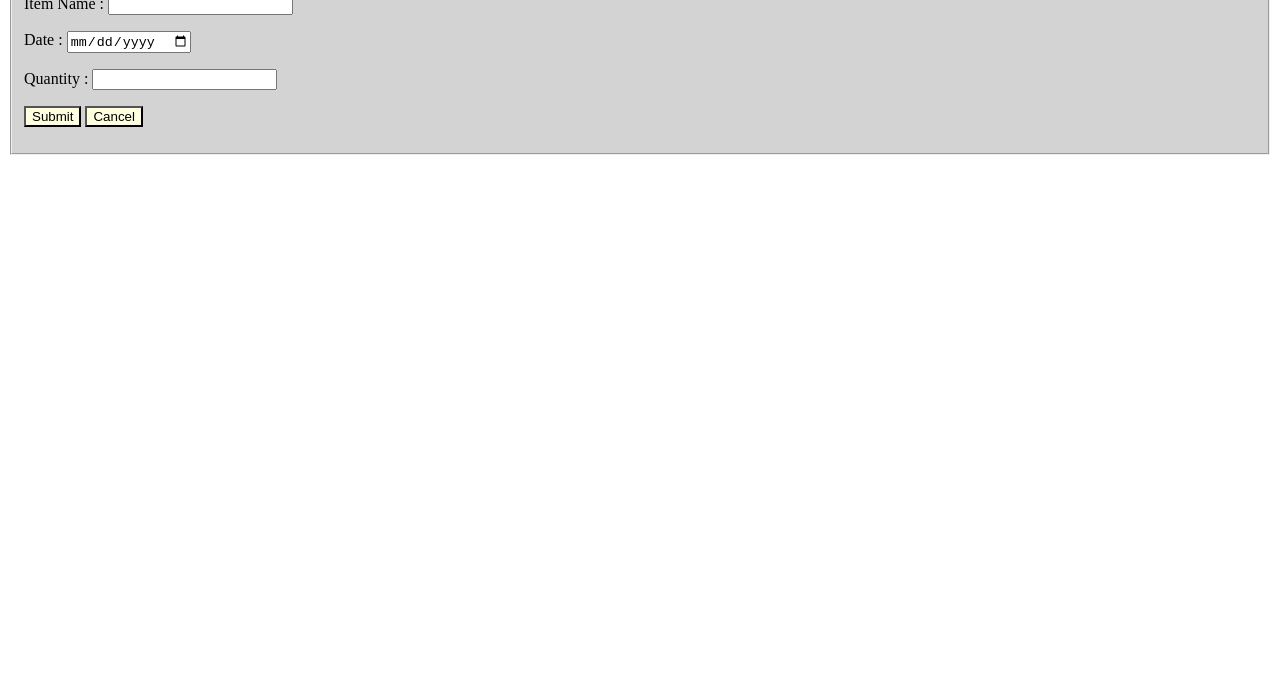
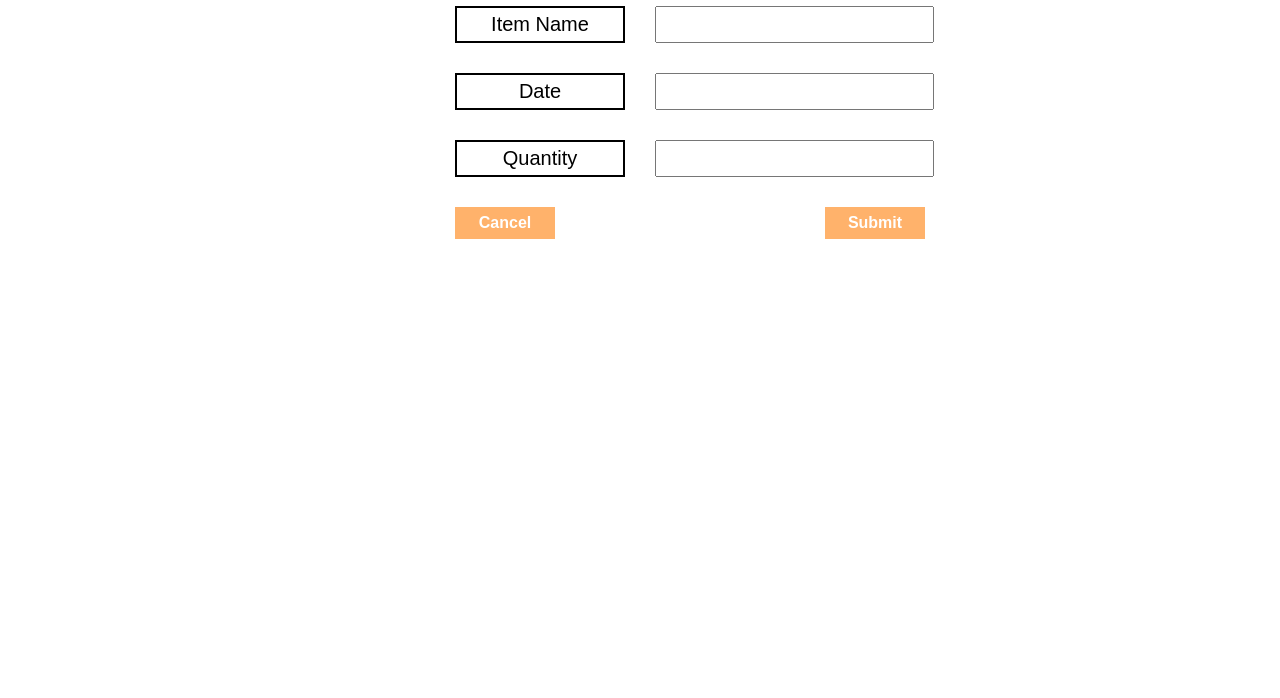
Before and after one commit to jamesjeon069/PHP-SRePS, a plain HTML site: page PHP Pharmacy pages/add_item.html in a window 1280 px wide. Shown: the part 102-800 px from the top of the page. Drawn offline with Linux system fonts and the light colour scheme.

Commit message:
Add Item pages (html + CSS)
Slight modification in HTML file (<form> tag added for future incorporation with DB)
CSS implemented based on Product details html

```diff
--- /dev/null
+++ b/PHP Pharmacy pages/add_item.css
@@ -0,0 +1,97 @@
+@import url('https://fonts.googleapis.com/css2?family=Orbitron:wght@900&display=swap');
+
+html {
+  box-sizing: border-box;
+}
+
+*. *::before, *::after {
+  box-sizing: inherit;
+}
+
+body {
+  font-family: sans-serif;
+  margin: 50px;
+  height: 55vh
+}
+
+h1 {
+  display: flex;
+  justify-content: center;
+}
+
+.form-container {
+  display: grid;
+  grid-template-columns: 170px 170px;
+  grid-gap: 30px;
+  justify-content: center;
+}
+
+.item-right input {
+  padding: 5px;
+  font-size: 20px;
+}
+
+.item-left {
+    text-align: center;
+    align-self: center;
+    padding: 5px;
+    border: 2px solid black;
+    font-size: 20px;
+}
+
+.form-text-area textarea  {
+  width: 450px !important;
+}
+
+.btn-container {
+  display: flex;
+  justify-content: space-between !important;
+  width: 420px;
+}
+
+.btn-item {
+  width:50px;
+}
+
+.btn-item input {
+  width: 100px;
+  padding: 7px;
+  font-size: 16px;
+  font-weight: bold;
+  border: none;
+  color: #fff;
+  background-color: #ffb26b;
+  transition: transform 0.5s;
+}
+
+.btn-item input:hover {
+  background-color: #f7a440;
+}
+
+/* Extra large devices (large laptops and desktops, 1200px and up) */
+@media only screen and (min-width: 1536px) {
+  .form-text-area textarea  {
+    width: 460px !important;
+  }
+}
+
+/* Small devices (portrait tablets and large phones, 600px and up) */
+@media only screen and (min-width: 600px) {
+  .form-text-area textarea  {
+    width: 460px !important;
+  }
+}
+
+/* Medium devices (landscape tablets, 768px and up) */
+@media only screen and (min-width: 768px) {
+  .form-text-area textarea  {
+    width: 460px !important;
+  }
+}
+
+/* Large devices (laptops/desktops, 992px and up) */
+@media only screen and (min-width: 992px) {
+  .form-text-area textarea  {
+    width: 460px !important;
+  }
+}
--- a/PHP Pharmacy pages/add_item.html
+++ b/PHP Pharmacy pages/add_item.html
@@ -1,26 +1,38 @@
 <!Doctype html>
 <html lang="en">
 <head>
-<meta charset ="utf-8">
-<style>
-fieldset {background-color: lightgrey;}
-</style>
+	<meta charset ="utf-8">
+	<link rel="stylesheet" href="./add_item.css">
 </head>
 <body>
-<fieldset>
-<legend><h2> Add Details</h2></legend>
-<p><label>Item Name :</label>
-<input type="text" name="fname"/></p>
-<p><label> Date :</label>
-<input type="date" name="date"/></p>
-<p><label>Quantity :</label>
-<input type="text" name="fname"/></p>
-<p>
-<button style="background-color: lightyellow;" type="submit" value="Submit">Submit</button>
-
-<button style="background-color: lightyellow;" type="cancel" value="Cancel">Cancel</button></p>
-
-</fieldset>
-
+	<h1> Add Details</h1>
+		<form class="form-container">
+			<div class="form-item item-left">
+				<label>Item Name </label>
+			</div>
+			<div class="form-item item-right"">
+				<input type="text" name="fname"/>
+			</div>
+			<div class="form-item item-left">
+				<label> Date </label>
+			</div>
+			<div class="form-item item-right"">
+				<input type="text" name="" value="">
+			</div>
+			<div class="form-item item-left">
+				<label>Quantity </label>
+			</div>
+			<div class="form-item item-right"">
+				<input type="text" name="fname"/>
+			</div>
+			<div class="btn-container">
+				<div class="btn-item">
+					<input type="button" value="Cancel">
+				</div>
+				<div class="btn-item">
+					<input type="submit" value="Submit">
+				</div>
+			</div>
+		</form>
 </body>
 </html>
```
